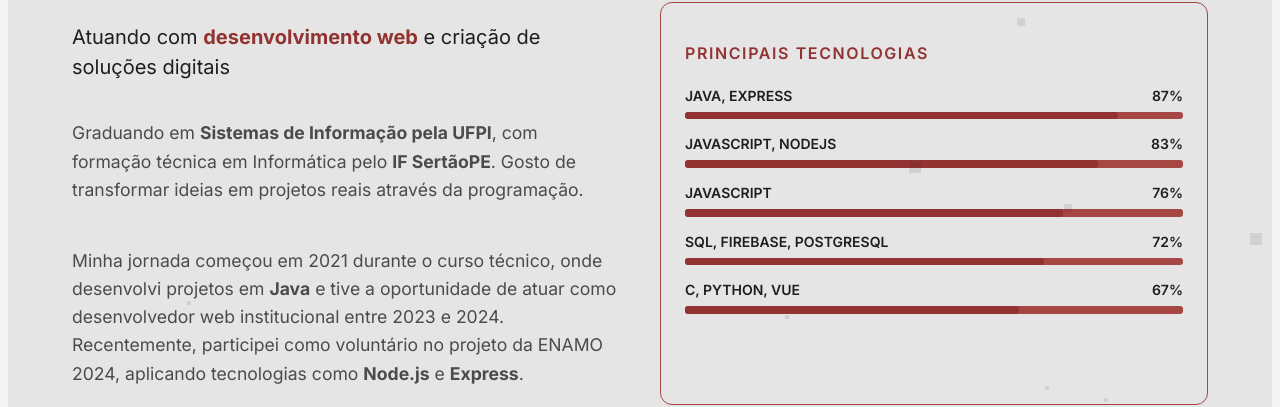
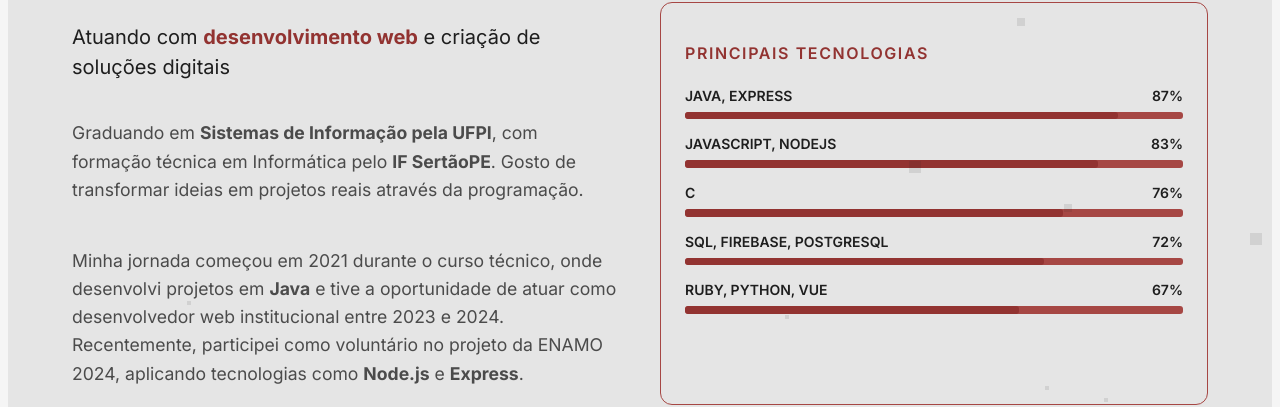
Before and after one commit to aIlyson/webprt, a Next.js app: page / in a window 1280 px wide. Shown: the part 1073-1480 px from the top of the page. Built offline with nearby package versions, Linux system fonts and the light colour scheme.

Commit message:
fix text "" & //

```diff
--- a/src/containers/about/index.tsx
+++ b/src/containers/about/index.tsx
@@ -97,9 +97,9 @@ const About: React.FC = () => {
               {[
                 { name: "JAVA, EXPRESS", level: 87 },
                 { name: "JAVASCRIPT, NODEJS", level: 83 },
-                { name: "JAVASCRIPT", level: 76 },
+                { name: "C", level: 76 },
                 { name: "SQL, FIREBASE, POSTGRESQL", level: 72 },
-                { name: "C, PYTHON, VUE ", level: 67 },
+                { name: "RUBY, PYTHON, VUE ", level: 67 },
               ].map((skill, index) => (
                 <motion.div
                   key={skill.name}
```
